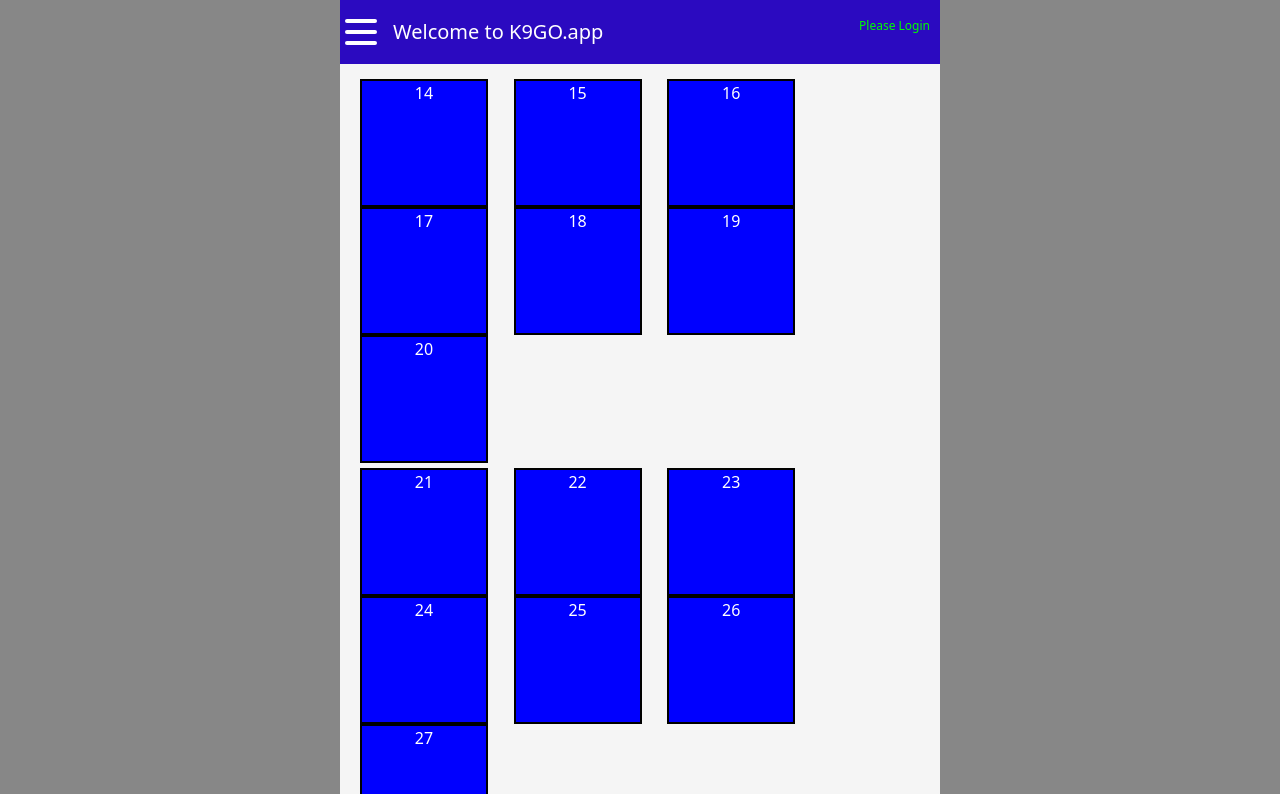
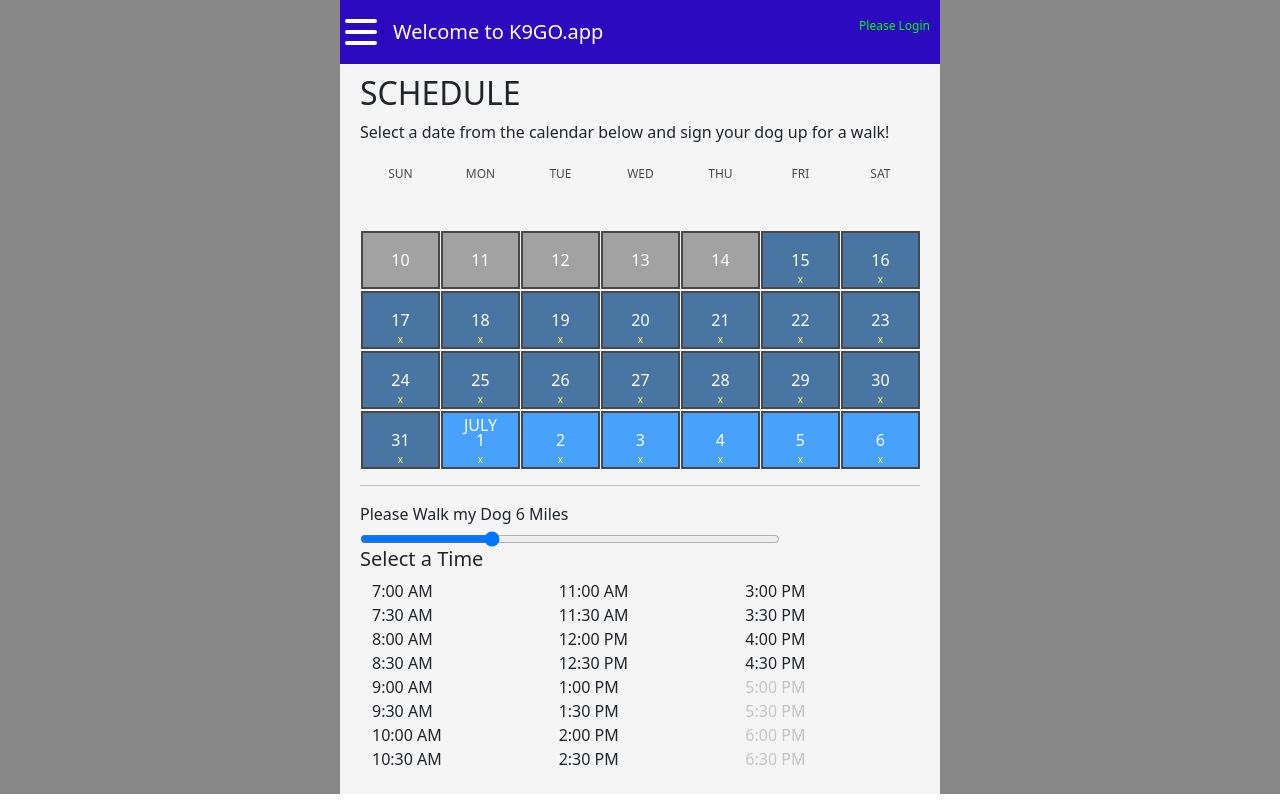
Before and after one commit to RiverTaig/K9Go, a React (Create React App) app: page /schedule in a window 1280 px wide. Built offline with nearby package versions, Linux system fonts and the light colour scheme; no server answers; the database is empty.

Commit message:
Calendar and times

```diff
--- a/src/App.css
+++ b/src/App.css
@@ -77,3 +77,7 @@ input {
 .left-text {
   text-align: left;
 }
+.selectedDate {
+  border: 2px solid gold !important;
+  opacity: 1 !important;
+}
--- a/src/components/Schedule.module.css
+++ b/src/components/Schedule.module.css
@@ -1,14 +1,15 @@
 .cell {
-    width: 10vw;
-    height: 10vw;
+    width: calc((100% / 7) - 1px);
     display: inline-block;
     border: 2px solid black;
-    margin-right: 2vw;
+    margin-left: 1px;
     color: white;
     text-align: center;
+    font-size:16px;
+    opacity: .7;
 }
 .row {
-    margin-top: 5px;
+    margin-top: 2px;
 }
 .firstmonth {
     background-color: hsl(210, 100%, 50%);
@@ -27,3 +28,42 @@
  .cellGreen {
     background-color: green;
 }
+.dayName {
+    color:black;
+    border:none;
+    font-size: 12px;
+    height: 5vw;
+}
+.expiredDate {
+    background-color: gray;
+}
+.availableAppointments{
+    color:yellow;
+    margin:0px;
+    font-size: 10px;
+    line-height: 10px;
+    padding-bottom: 5px;
+}
+.month {
+    min-height: 12px;
+    max-height: 12px;
+    margin-bottom: 3px;
+}
+.miles {
+    width: 20vw;
+    display: inline;
+}
+input {
+    width: 75%;
+}
+.apptsLeft{
+    color:yellow;
+    font-size: 10px;
+}
+div.expiredDate>div.apptsLeft{
+    color:transparent;
+    font-size: 10px;
+}
+.notSelected {
+    border: 1px solid black;
+}
--- a/src/components/Schedule.tsx
+++ b/src/components/Schedule.tsx
@@ -1,41 +1,167 @@
-import React from 'react';
+import React, { MouseEventHandler } from 'react';
 import styles from './Schedule.module.css';
+import { useEffect, useState, useRef } from 'react';
+import { collection, getDocs, query, where, orderBy } from 'firebase/firestore';
+import { getFirestore } from 'firebase/firestore';
 
+interface Appointment {
+    x: string
+}
 const Schedule: React.FC = () => {
     const rows = new Array(4).fill(null);
     const cols = new Array(7).fill(null);
+    let [schedule, setSchedule] = useState<Appointment[]>([])
+    const [activeIndex, setActiveIndex] = useState(15);
     let currentDate = new Date(); // start from current date
+    let currentDay = currentDate.getDay();
+    let precedingSunday = new Date()
+    let tomorrow = currentDate.setDate(currentDate.getDate() + 1)
+    precedingSunday.setDate(precedingSunday.getDate() - currentDay)
     let isNextMonth = false;
+    const [value, setValue] = useState<number>();
+    const distanceRef = useRef<HTMLInputElement>(null);
+
+    function createTimeSlots(startHour: number, endHour: number, incrementMinutes: number) {
+        const times = [];
+        for (let i = startHour; i < endHour; i++) {
+            const suffix = i >= 12 ? 'PM' : 'AM';
+            let displayHour = i > 12 ? i - 12 : i;
+            if (displayHour === 0) displayHour = 12; // handle midnight
+            times.push(`${displayHour}:00 ${suffix}`);
+            times.push(`${displayHour}:${incrementMinutes} ${suffix}`);
+        }
+        return times;
+    }
+
+    const times = createTimeSlots(7, 19, 30);
+
+    const onClickCell = (event: any) => {
+        document.querySelectorAll('div.selectedDate').forEach(div => {
+            div.classList.remove('selectedDate');
+        });
+        // Add the 'selectedDate' class to the first div with innerHTML of '4'
+        const pel = event.target.parentElement;
+        if (pel.classList.contains("cell"))
+        {
+            pel.classList.add('selectedDate')
+        }
+    }
+    const handleChange = (event: any) => {
+
+        updateAvailableTime(event.target.value)
+
+    }
+
+    const updateAvailableTime = (miles: number) => {
+        setValue(miles);
+        const divs = Array.from(document.querySelectorAll('div[data-index]'));
+        let selectedDivs = divs.filter(div => Number(div.getAttribute('data-index')) > 0);
+        selectedDivs.forEach(div => div.classList.remove('notAvailable'));
+        selectedDivs = divs.filter(div => Number(div.getAttribute('data-index')) > + (25 - miles));
+        selectedDivs.forEach(div => div.classList.add('notAvailable'));
+    }
+
+    useEffect(() => {
+        const fetchSchedules = async () => {
+            const db = getFirestore();
+            const today = new Date();
+            const futureDate = new Date();
+            futureDate.setDate(today.getDate() + 28);
+
+            const q = query(
+                collection(db, 'Schedule'),
+                where('StartTime', '>=', today),
+                where('StartTime', '<=', futureDate),
+                orderBy('StartTime')
+            );
+
+            const querySnapshot = await getDocs(q);
+            querySnapshot.forEach((doc) => {
+                console.log(doc.data());
+                const timestampInMilliseconds = doc.data().StartTime * 1;
+                const date = new Date(timestampInMilliseconds);
+                console.log(date);  // outputs the date
+                const dayOfMonth = date.getDate();
+                console.log(dayOfMonth);  // outputs the day of the month
+                let appt = { x: "10+ left" }
+                let appts = [appt]
+                setSchedule(appts)
+            });
+            distanceRef!.current!.value = '6';
+            updateAvailableTime(6)
+        };
+
+        fetchSchedules();
+    }, []);
     return (
         <>
+            <h2>SCHEDULE</h2>
+            <p>Select a date from the calendar below and sign your dog up for a walk!</p>
             <div className="grid">
+                <div className='dayNames'><div className={`${styles.dayName} ${styles.cell}`}>SUN</div><div className={`${styles.dayName} ${styles.cell}`}>MON</div><div className={`${styles.dayName} ${styles.cell}`}>TUE</div><div className={`${styles.dayName} ${styles.cell}`}>WED</div><div className={`${styles.dayName} ${styles.cell}`}>THU</div><div className={`${styles.dayName} ${styles.cell}`}>FRI</div><div className={`${styles.dayName} ${styles.cell}`}>SAT</div></div>
+
                 {rows.map((_, rowIndex) =>
                     <div key={rowIndex} className={styles.row}>
                         {cols.map((_, colIndex) => {
-                            const dayOfMonth = currentDate.getDate();
+                            const dayOfMonth = precedingSunday.getDate();
                             if (dayOfMonth === 1) isNextMonth = true;
-                            currentDate.setDate(currentDate.getDate() + 1); // increment date by one day
+                            precedingSunday.setDate(precedingSunday.getDate() + 1); // increment date by one day
 
                             return (
-                                <div key={`${rowIndex}-${colIndex}`} className={`${styles.cell} ${isNextMonth ? styles.cellGreen : styles.cellBlue}`}>
-                                    {dayOfMonth}
+                                <div  key={`${rowIndex}-${colIndex}`} className={`${styles.cell} ${isNextMonth ? styles.firstmonth : styles.secondmonth}  ${precedingSunday <= currentDate ? styles.expiredDate : styles.validDate}
+                                ${1 == 1 ? styles.selected : styles.notSelected}
+                                cell
+
+
+
+
+                                `} onClick={onClickCell}>
+                                    {dayOfMonth === 1 ? <div className={styles.month}>JULY</div> : <div className={styles.month}> </div>}
+                                    <div className={styles.dayOfMonth}>{dayOfMonth}</div>
+                                    <div className={styles.apptsLeft}>{schedule.length > 0 ? schedule[0].x : "x"}</div>
                                 </div>
                             )
                         })}
                     </div>
+
                 )}
+                <hr></hr>
+                <div className={styles.miles}>
+                    <span>Please Walk my Dog </span>
+
+                    <span> {value} Miles</span>
+                </div>
+                <input ref={distanceRef}
+                    type="range"
+                    min="2"
+                    max="15"
+                    value={value}
+                    onChange={handleChange}
+                />
+
+            </div>
+            <h5>Select a Time</h5>
+            <div className="container">
+                <div className="row">
+                    <div className="col-4">
+                        {times.slice(0, times.length / 3).map((time, index) => (
+                            <div key={time} data-index={index}>{time}</div>
+                        ))}
+                    </div>
+                    <div className="col-4">
+                        {times.slice(times.length / 3, 2 * times.length / 3).map((time, index) => (
+                            <div key={time} data-index={index + times.length / 3}>{time}</div>
+                        ))}
+                    </div>
+                    <div className="col-4">
+                        {times.slice(2 * times.length / 3).map((time, index) => (
+                            <div key={time} data-index={index + 2 * times.length / 3}>{time}</div>
+                        ))}
+                    </div>
+                </div>
             </div>
         </>
     );
 }
 
 export default Schedule;
-
-
-{/* <div className={`${styles.day} ${styles.firstmonth}`}>29</div>
-            <div className={`${styles.day} ${styles.firstmonth}`}>30</div>
-            <div className={`${styles.day} ${styles.firstmonth}`}>31</div>
-            <div className={`${styles.day} ${styles.secondmonth}  ${styles.soldout}`}>1</div>
-            <div className={`${styles.day} ${styles.secondmonth}`}>2</div>
-            <div className={`${styles.day} ${styles.secondmonth} ${styles.soldout}`}>3</div>
-            <div className={`${styles.day} ${styles.secondmonth}`}>4</div> */}
--- a/src/index.css
+++ b/src/index.css
@@ -30,3 +30,6 @@ code {
 a:visited {
   color:unset;
 }
+.notAvailable {
+  color: rgb(197, 197, 197);
+}
```
